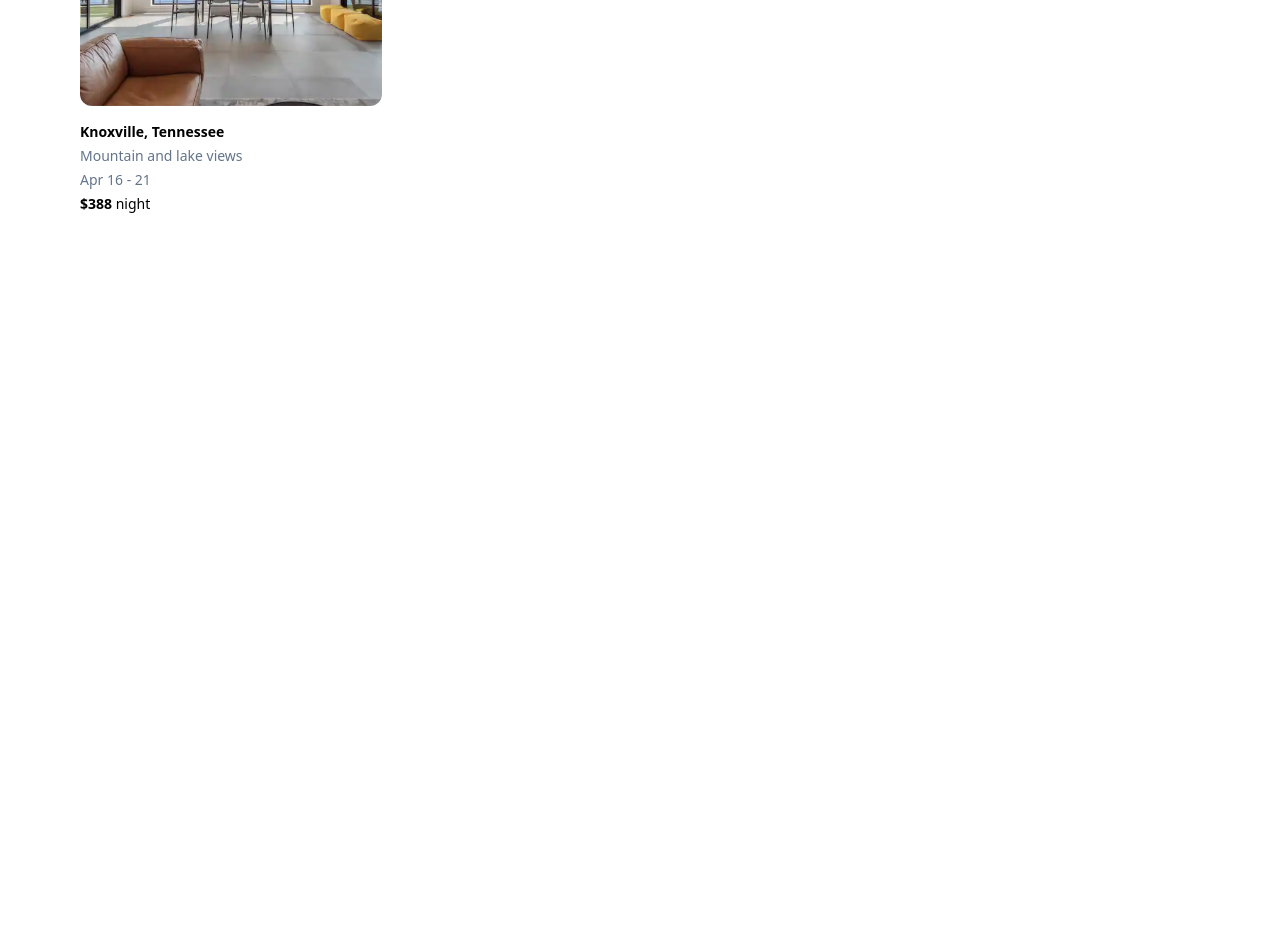
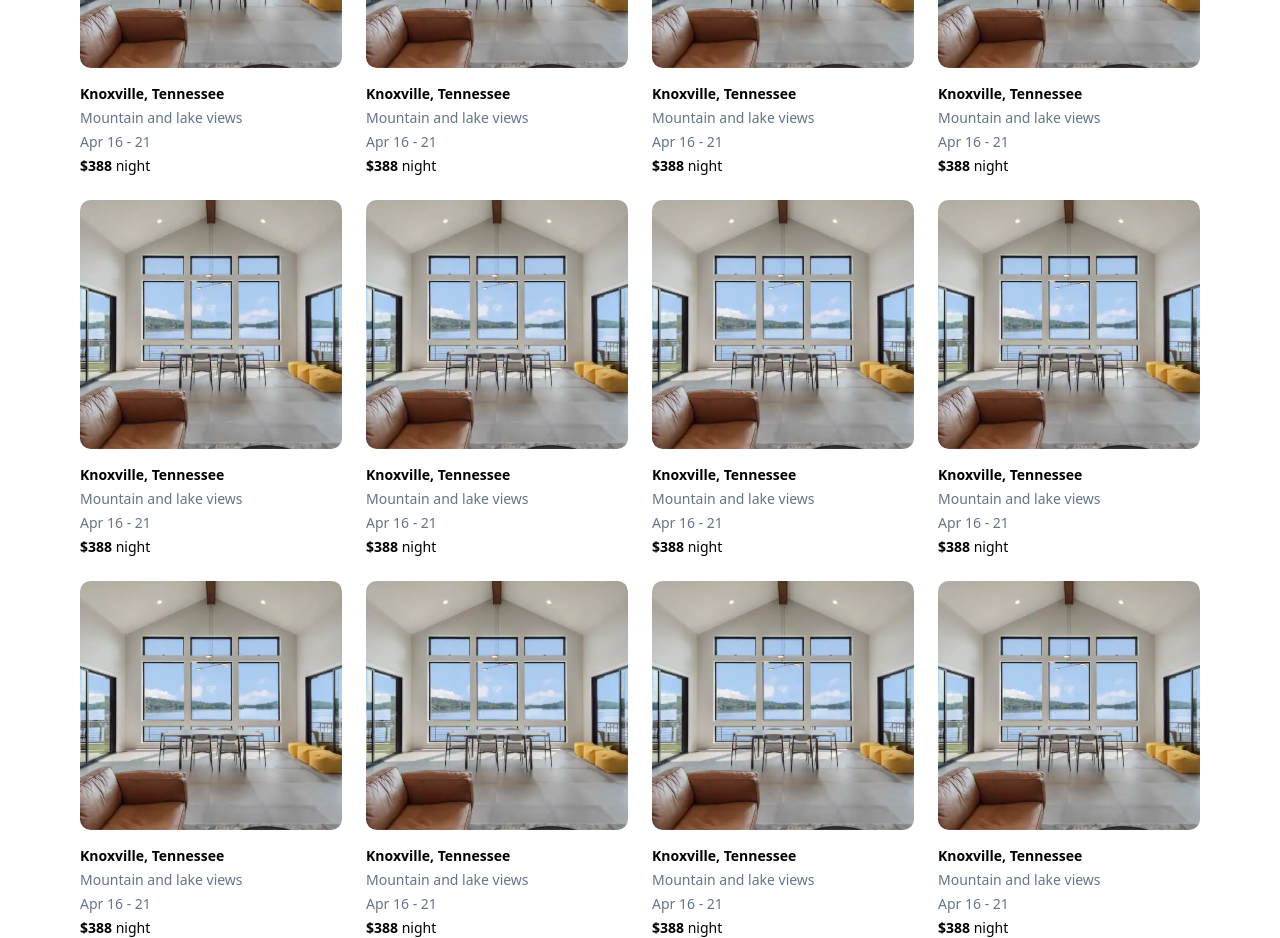
Before and after one commit to okantas/AirbnbHomePage, a Next.js app: page / in a window 1280 px wide. Shown: the part 440-1378 px from the top of the page. Before the commit the page ends 800 px from the top, so only its background shows below. Built offline with nearby package versions, Linux system fonts and the light colour scheme.

Commit message:
images are updated

```diff
--- a/components/Content.js
+++ b/components/Content.js
@@ -4,7 +4,106 @@ import Airbnb1 from "../public/airbnb1.svg";
 
 export default function Content() {
   return (
-    <main className="mx-20">
+    <main className="mx-20 grid grid-cols-4 justify-center place-items-center max-w-full gap-6">
+      <div className="flex flex-col gap-1 cursor-pointer ">
+        <Image src={Airbnb1} alt="First image" className="mb-3" />
+        <h1 className="font-bold text-sm">Knoxville, Tennessee</h1>
+        <p className=" text-slate-500 text-sm">Mountain and lake views</p>
+        <p className="text-slate-500 text-sm">Apr 16 - 21</p>
+        <p className="text-sm">
+          <span className="font-bold">$388</span> night
+        </p>
+      </div>
+      <div className="flex flex-col gap-1 cursor-pointer ">
+        <Image src={Airbnb1} alt="First image" className="mb-3" />
+        <h1 className="font-bold text-sm">Knoxville, Tennessee</h1>
+        <p className=" text-slate-500 text-sm">Mountain and lake views</p>
+        <p className="text-slate-500 text-sm">Apr 16 - 21</p>
+        <p className="text-sm">
+          <span className="font-bold">$388</span> night
+        </p>
+      </div>
+      <div className="flex flex-col gap-1 cursor-pointer ">
+        <Image src={Airbnb1} alt="First image" className="mb-3" />
+        <h1 className="font-bold text-sm">Knoxville, Tennessee</h1>
+        <p className=" text-slate-500 text-sm">Mountain and lake views</p>
+        <p className="text-slate-500 text-sm">Apr 16 - 21</p>
+        <p className="text-sm">
+          <span className="font-bold">$388</span> night
+        </p>
+      </div>
+      <div className="flex flex-col gap-1 cursor-pointer ">
+        <Image src={Airbnb1} alt="First image" className="mb-3" />
+        <h1 className="font-bold text-sm">Knoxville, Tennessee</h1>
+        <p className=" text-slate-500 text-sm">Mountain and lake views</p>
+        <p className="text-slate-500 text-sm">Apr 16 - 21</p>
+        <p className="text-sm">
+          <span className="font-bold">$388</span> night
+        </p>
+      </div>
+      <div className="flex flex-col gap-1 cursor-pointer ">
+        <Image src={Airbnb1} alt="First image" className="mb-3" />
+        <h1 className="font-bold text-sm">Knoxville, Tennessee</h1>
+        <p className=" text-slate-500 text-sm">Mountain and lake views</p>
+        <p className="text-slate-500 text-sm">Apr 16 - 21</p>
+        <p className="text-sm">
+          <span className="font-bold">$388</span> night
+        </p>
+      </div>
+      <div className="flex flex-col gap-1 cursor-pointer ">
+        <Image src={Airbnb1} alt="First image" className="mb-3" />
+        <h1 className="font-bold text-sm">Knoxville, Tennessee</h1>
+        <p className=" text-slate-500 text-sm">Mountain and lake views</p>
+        <p className="text-slate-500 text-sm">Apr 16 - 21</p>
+        <p className="text-sm">
+          <span className="font-bold">$388</span> night
+        </p>
+      </div>
+      <div className="flex flex-col gap-1 cursor-pointer ">
+        <Image src={Airbnb1} alt="First image" className="mb-3" />
+        <h1 className="font-bold text-sm">Knoxville, Tennessee</h1>
+        <p className=" text-slate-500 text-sm">Mountain and lake views</p>
+        <p className="text-slate-500 text-sm">Apr 16 - 21</p>
+        <p className="text-sm">
+          <span className="font-bold">$388</span> night
+        </p>
+      </div>
+      <div className="flex flex-col gap-1 cursor-pointer ">
+        <Image src={Airbnb1} alt="First image" className="mb-3" />
+        <h1 className="font-bold text-sm">Knoxville, Tennessee</h1>
+        <p className=" text-slate-500 text-sm">Mountain and lake views</p>
+        <p className="text-slate-500 text-sm">Apr 16 - 21</p>
+        <p className="text-sm">
+          <span className="font-bold">$388</span> night
+        </p>
+      </div>
+      <div className="flex flex-col gap-1 cursor-pointer ">
+        <Image src={Airbnb1} alt="First image" className="mb-3" />
+        <h1 className="font-bold text-sm">Knoxville, Tennessee</h1>
+        <p className=" text-slate-500 text-sm">Mountain and lake views</p>
+        <p className="text-slate-500 text-sm">Apr 16 - 21</p>
+        <p className="text-sm">
+          <span className="font-bold">$388</span> night
+        </p>
+      </div>
+      <div className="flex flex-col gap-1 cursor-pointer ">
+        <Image src={Airbnb1} alt="First image" className="mb-3" />
+        <h1 className="font-bold text-sm">Knoxville, Tennessee</h1>
+        <p className=" text-slate-500 text-sm">Mountain and lake views</p>
+        <p className="text-slate-500 text-sm">Apr 16 - 21</p>
+        <p className="text-sm">
+          <span className="font-bold">$388</span> night
+        </p>
+      </div>
+      <div className="flex flex-col gap-1 cursor-pointer ">
+        <Image src={Airbnb1} alt="First image" className="mb-3" />
+        <h1 className="font-bold text-sm">Knoxville, Tennessee</h1>
+        <p className=" text-slate-500 text-sm">Mountain and lake views</p>
+        <p className="text-slate-500 text-sm">Apr 16 - 21</p>
+        <p className="text-sm">
+          <span className="font-bold">$388</span> night
+        </p>
+      </div>
       <div className="flex flex-col gap-1 cursor-pointer ">
         <Image src={Airbnb1} alt="First image" className="mb-3" />
         <h1 className="font-bold text-sm">Knoxville, Tennessee</h1>
```
